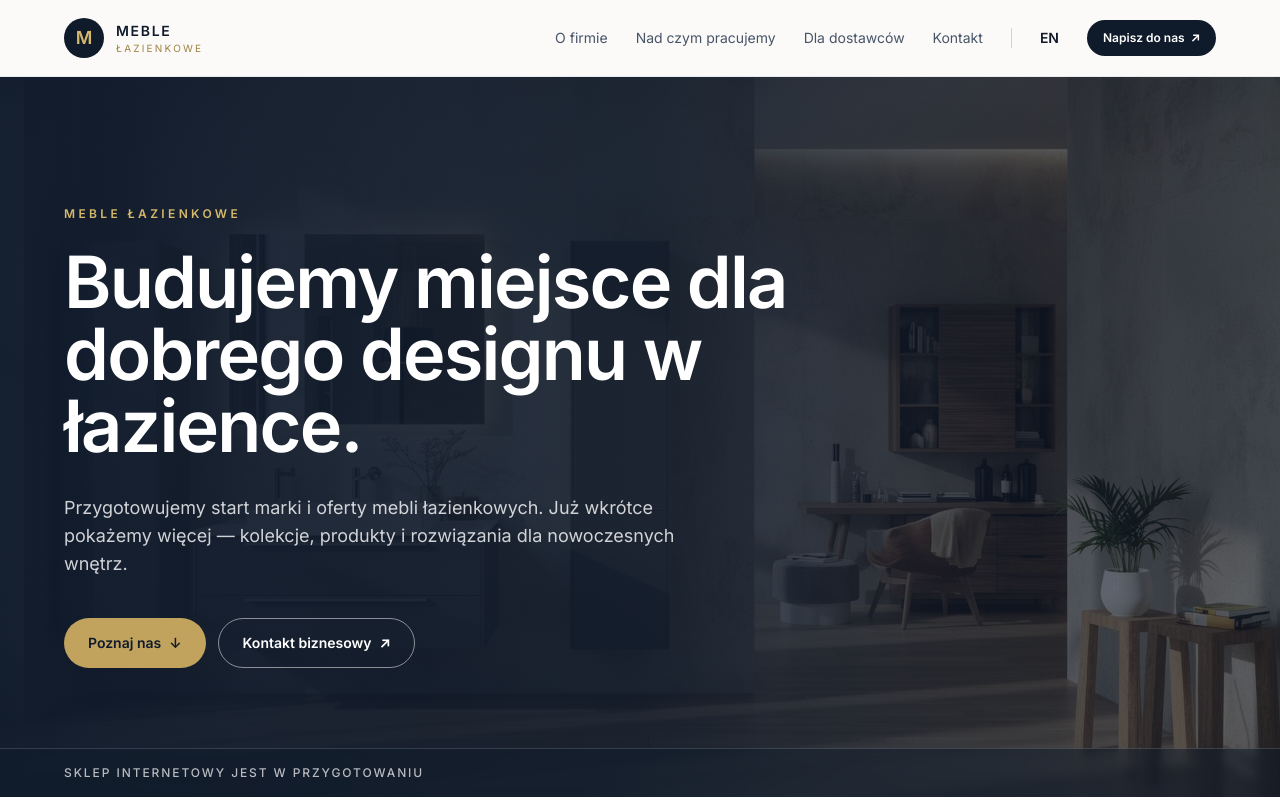
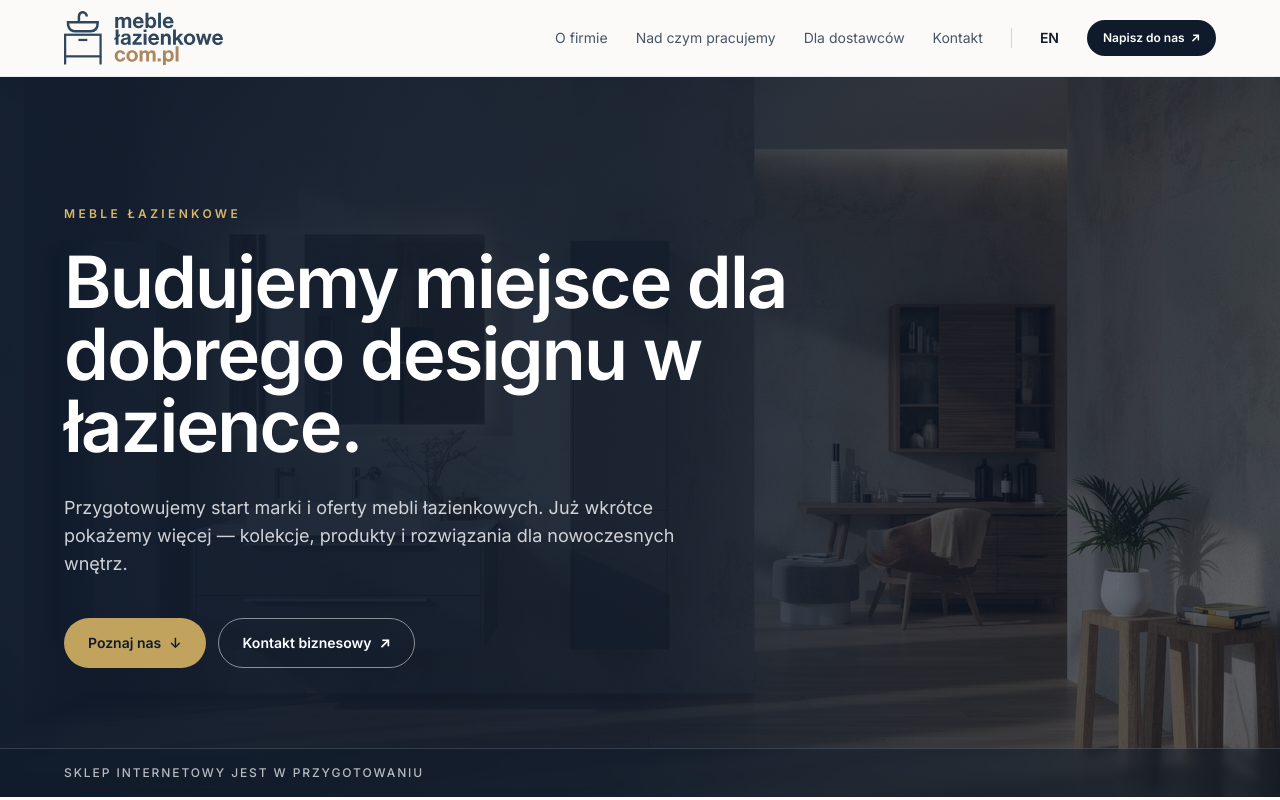
Before and after one commit to veraSwan/meblelazienkowe_com_pl, a Next.js app: page / in a window 1280 px wide. Shown: the top 800 px of the page. Built offline with nearby package versions, Linux system fonts and the light colour scheme.

Commit message:
fix: restore original logo in company header

```diff
--- a/app/components/CompanyChrome.tsx
+++ b/app/components/CompanyChrome.tsx
@@ -1,5 +1,6 @@
 "use client";
 
+import Image from "next/image";
 import Link from "next/link";
 import { usePathname } from "next/navigation";
 import { useEffect } from "react";
@@ -37,14 +38,15 @@ export function CompanyChrome({ children }: { children: ReactNode }) {
     <div className="flex min-h-screen flex-col bg-[#fbfaf8]">
       <header className="sticky top-0 z-40 border-b border-slate-200/80 bg-[#fbfaf8]/95 backdrop-blur">
         <nav className="mx-auto flex h-[76px] max-w-[1320px] items-center justify-between gap-6 px-6 sm:px-10 lg:px-16">
-          <Link href={isEnglish ? "/en" : "/"} className="group flex items-center gap-3">
-            <span className="flex h-10 w-10 items-center justify-center rounded-full bg-[#0F1A2B] text-lg font-semibold text-[#D6B86A]">
-              M
-            </span>
-            <span>
-              <span className="block text-sm font-semibold tracking-[0.12em] text-[#0F1A2B]">MEBLE</span>
-              <span className="block text-[10px] uppercase tracking-[0.22em] text-[#A18443]">łazienkowe</span>
-            </span>
+          <Link href={isEnglish ? "/en" : "/"} aria-label={isEnglish ? "meblelazienkowe.com.pl — home" : "meblelazienkowe.com.pl — strona główna"} className="shrink-0">
+            <Image
+              src="/images/logo.svg"
+              alt="meblelazienkowe.com.pl"
+              width={159}
+              height={54}
+              className="h-auto w-[128px] sm:w-[159px]"
+              priority
+            />
           </Link>
           <div className="hidden items-center gap-7 text-sm text-slate-600 md:flex">
             <a href="#about" className="transition hover:text-[#0F1A2B]">{t.about}</a>
```
